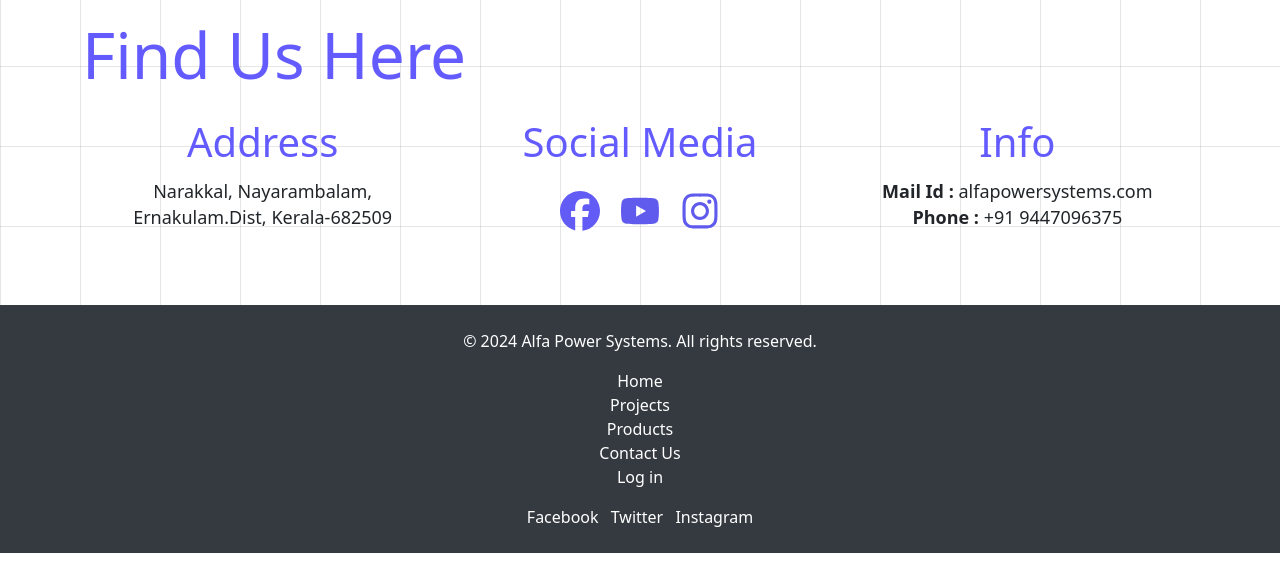
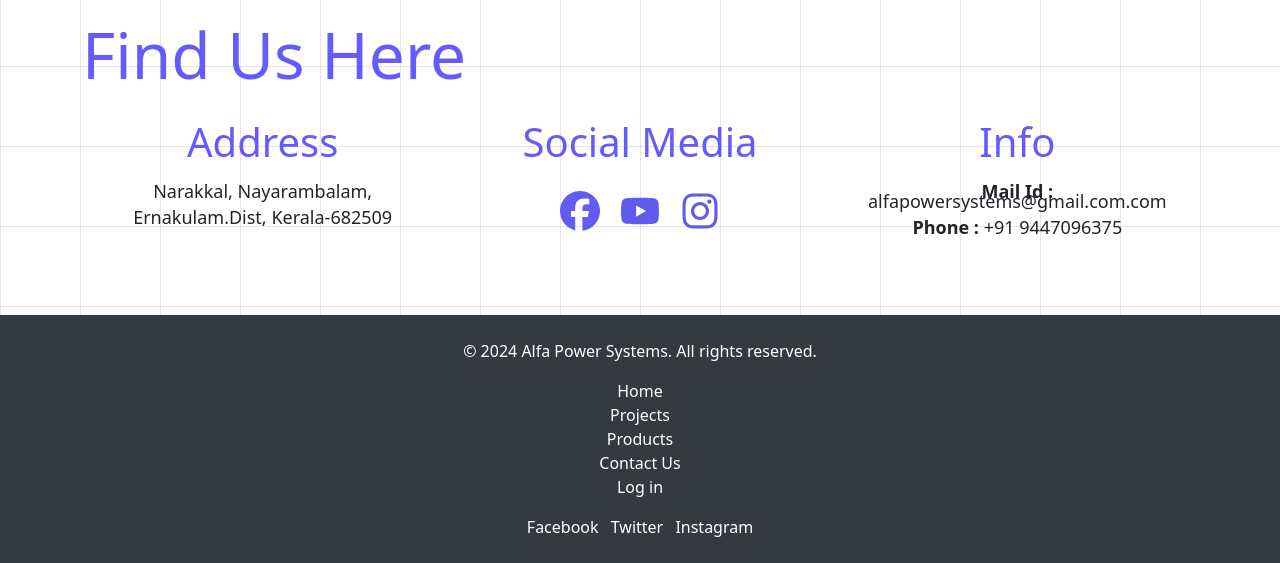
Before and after one commit to Samuel44-hue/alfapower, a Django app: page / in a window 1280 px wide. Shown: the part 3614-4177 px from the top of the page. Run offline with Django 5.2, Linux system fonts and the light colour scheme; data comes from the database, SQL or seed files in the repository; parts of the project's set-up code (start-up, migrations or seed data) failed here and were passed over.

Commit message:
home.html

```diff
--- a/Templates/home.html
+++ b/Templates/home.html
@@ -240,7 +240,7 @@
                         </div>
                         <div class="col">
                             <h2 class="display-6">Info</h2>
-                            <p><strong>Mail Id : </strong>alfapowersystems.com</p>
+                            <p><strong>Mail Id : </strong>alfapowersystems@gmail.com.com</p>
                             <p><strong>Phone : </strong>+91 9447096375</p>
                         </div>
                     </div>
```
